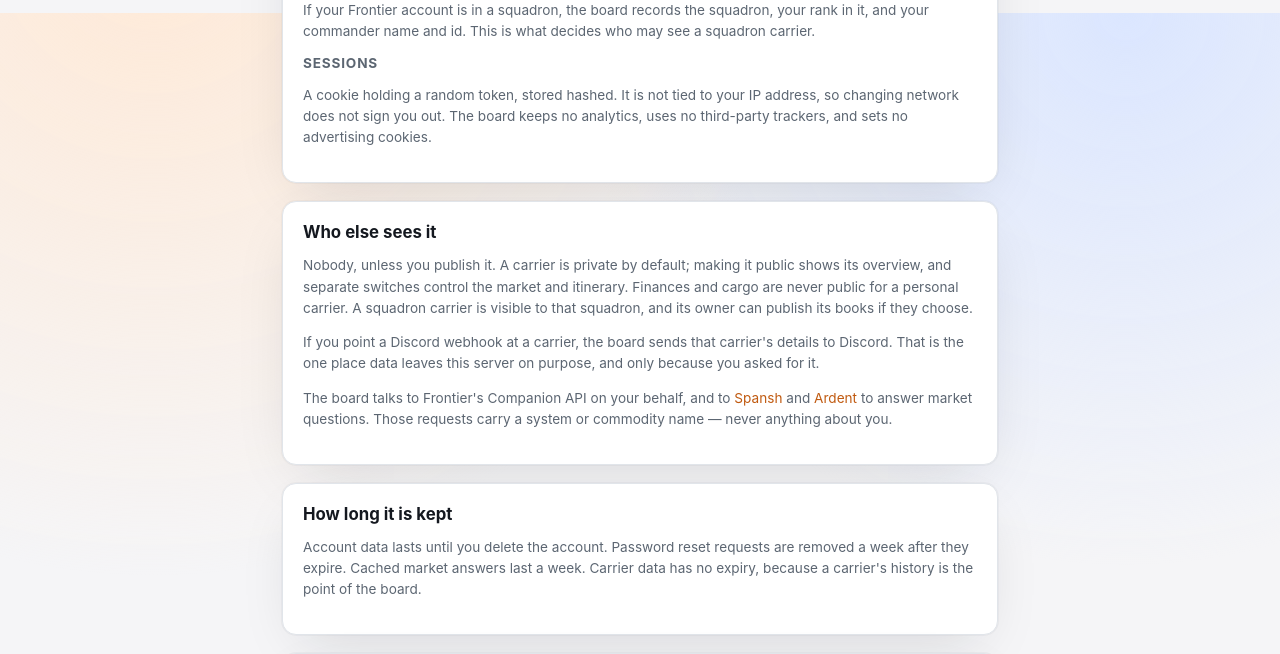
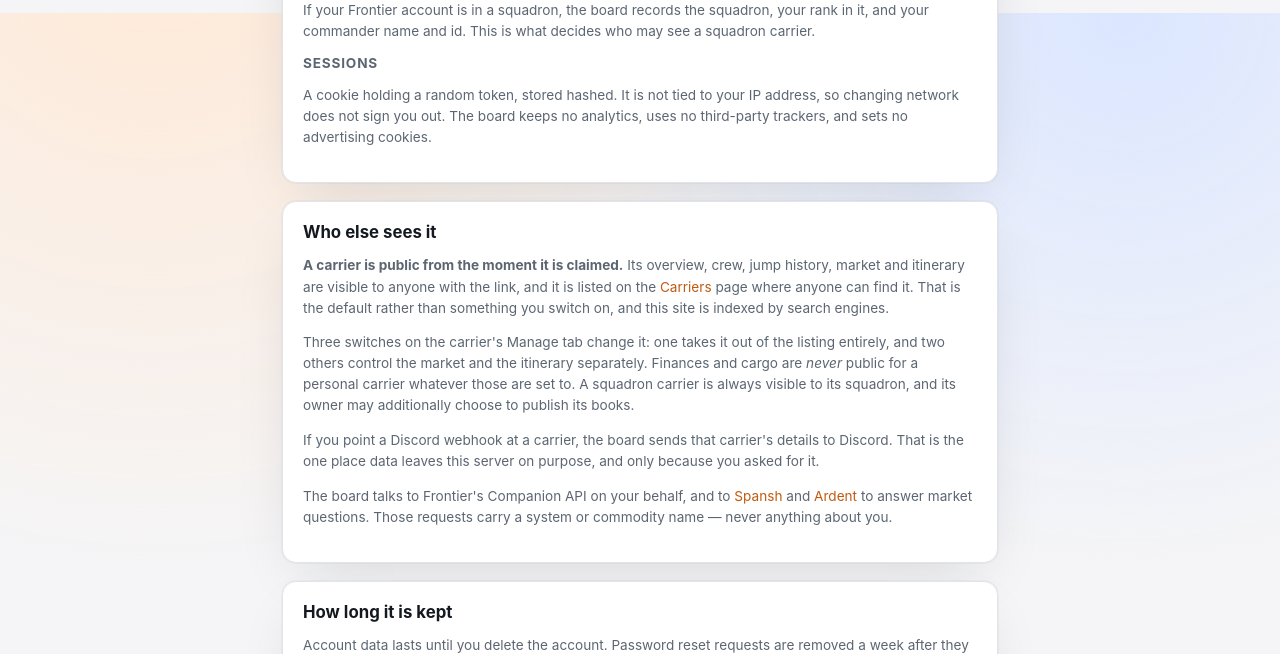
Before and after one commit to techno314/carrier-ops, a PHP site: page /privacy in a window 1280 px wide. Shown: the part 787-1441 px from the top of the page. Run offline with PHP 8.4, Linux system fonts and the light colour scheme; some libraries are stand-ins or nearby versions.

Commit message:
Correct the privacy page on carrier visibility
It said a carrier is private by default and made public deliberately. The
opposite is true: is_public defaults to 1, so a carrier is listed publicly
from the moment it is claimed, and all four on the board are. On a page whose
job is to tell people what is visible, that was the wrong way round.

Now says so plainly, names the Carriers listing it appears on, and mentions
that the site is indexed -- which it is as of this morning.

```diff
--- a/privacy.php
+++ b/privacy.php
@@ -76,10 +76,16 @@ fc_head('Privacy');
   <div class="card">
     <h2>Who else sees it</h2>
     <p class="muted small">
-      Nobody, unless you publish it. A carrier is private by default; making it public shows its overview,
-      and separate switches control the market and itinerary. Finances and cargo are never public for a
-      personal carrier. A squadron carrier is visible to that squadron, and its owner can publish its books
-      if they choose.
+      <strong>A carrier is public from the moment it is claimed.</strong> Its overview, crew, jump history,
+      market and itinerary are visible to anyone with the link, and it is listed on the
+      <a href="<?= fc_e(fc_url('search.php')) ?>">Carriers</a> page where anyone can find it. That is the
+      default rather than something you switch on, and this site is indexed by search engines.
+    </p>
+    <p class="muted small">
+      Three switches on the carrier's Manage tab change it: one takes it out of the listing entirely, and
+      two others control the market and the itinerary separately. Finances and cargo are
+      <em>never</em> public for a personal carrier whatever those are set to. A squadron carrier is always
+      visible to its squadron, and its owner may additionally choose to publish its books.
     </p>
     <p class="muted small">
       If you point a Discord webhook at a carrier, the board sends that carrier's details to Discord. That
```
